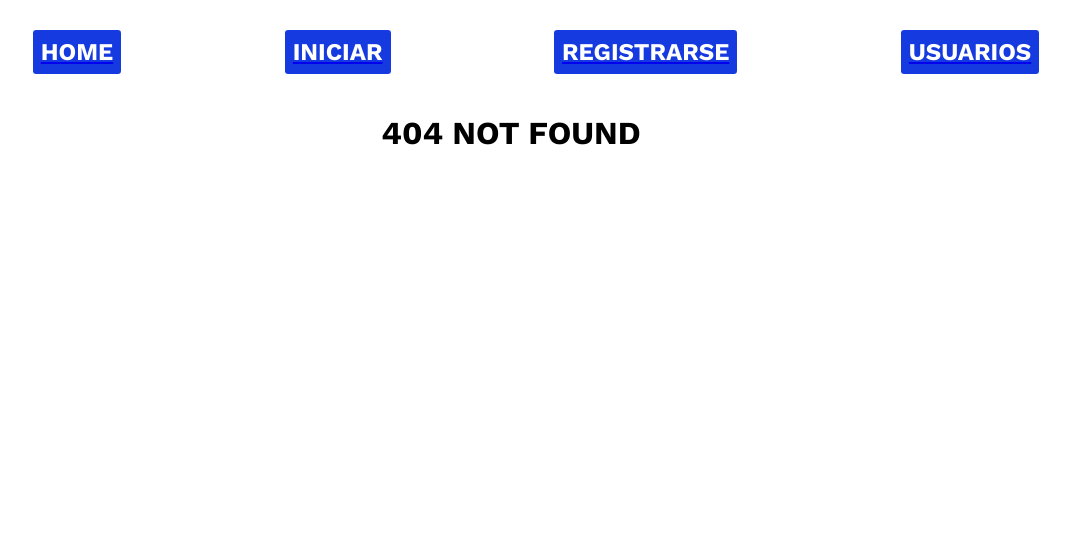
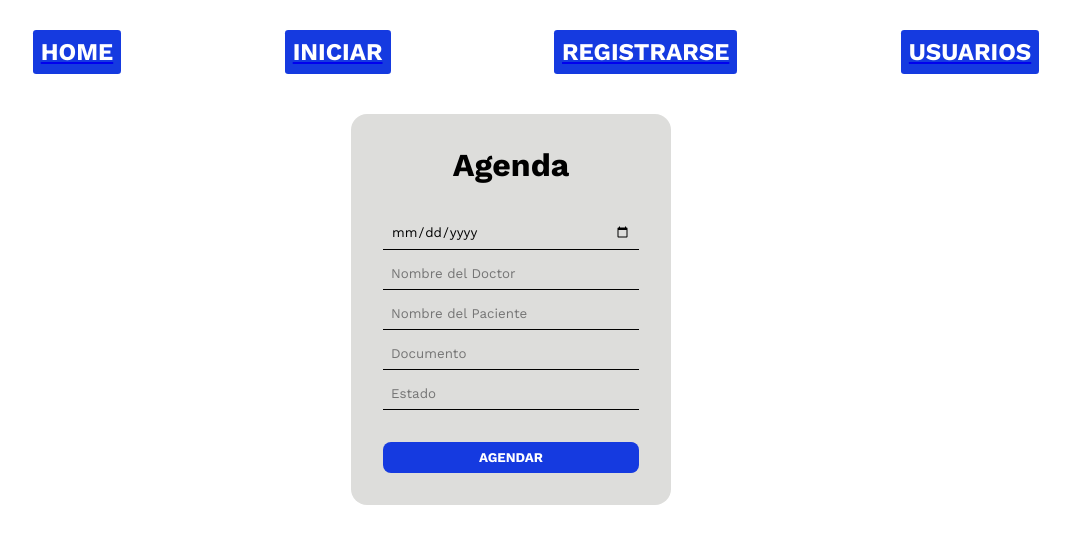
Before and after one commit to Catmorx/MEDICAL-SCIENTIFIC-COMMUNITY-FRONT, a React (Create React App) app: page /agenda in a window 1280 px wide. Before the commit this address had no page. Shown: the top 544 px of the page, without its empty margins (129-1199 px from the left). Built offline with nearby package versions, Linux system fonts and the light colour scheme.

Commit message:
add view Agenda

```diff
--- a/src/App.js
+++ b/src/App.js
@@ -8,14 +8,15 @@ import Login from "./views/Login";
 import Users from './views/Users';
 
 
-import {Link, Route, Routes} from "react-router-dom"
+import { Link, Route, Routes } from "react-router-dom"
 import Register from "./views/Register";
+import Agenda from "./views/Agenda";
 
-export default function App(){
+export default function App() {
 
     //const [view, setView] = useState(<LoginClient></LoginClient>);
 
-   return(
+    return (
         <div>
             {/* <Nav>
             <Button onClick={()=> setView(<Home></Home>)}>Home</Button>
@@ -43,7 +44,7 @@ export default function App(){
                 <Route path='/user' element={<Users></Users>}></Route>
                 <Route path='/user/:name' element={<User></User>}></Route>
                 <Route path='*' element={<h1>404 NOT FOUND</h1>}></Route>
-
+                <Route path="/agenda" element={<Agenda></Agenda>}></Route>
             </Routes>
         </div>
     )
--- a/src/index.js
+++ b/src/index.js
@@ -7,6 +7,6 @@ const container = document.getElementById("root")
 const root = ReactDOM.createRoot(container)
 root.render(
    <BrowserRouter>
-        <App></App>
+      <App></App>
    </BrowserRouter>
 )
--- /dev/null
+++ b/src/views/Agenda.js
@@ -0,0 +1,74 @@
+import React, { useState } from 'react';
+import Input from '../components/forms/Input';
+import Gap from '../components/utils/Gap';
+import Button from '../components/forms/Button';
+import Card from '../components/utils/Card';
+
+export default function Agenda() {
+    const [fecha, setFecha] = useState("");
+    const [estado, setEstado] = useState("");
+    const [doctor, setDoctor] = useState("");
+    const [paciente, setPaciente] = useState("");
+    const [documento, setDocumento] = useState("");
+
+
+    async function onSubmit(e) {
+        e.preventDefault();
+        alert("fecha: " + fecha + ", estado: " + estado + ", doctor: " + doctor + ", paciente: " + paciente + ", documento: " + documento);
+
+        await fetch("http://localhost:4000/agendar", {
+            method: "GET",
+            headers: {
+                "Content-Type": "application.json",
+                fecha,
+                estado
+            }
+
+        })
+            .then(response => { return response.json() })
+            .catch(error => console.error(error))
+            .then(response => console.log(response));
+
+        await fetch("http://localhost:4000/doctor", {
+            method: "GET",
+            headers: {
+                "Content-Type": "application.json",
+            }
+
+        })
+            .then(response => { return response.json() })
+            .catch(error => console.error(error))
+            .then(response => console.log(response));
+
+        fetch("http://localhost:4000/registro", {
+            method: "GET",
+            headers: {
+                "Content-Type": "application.json",
+            }
+
+        })
+            .then(response => { return response.json() })
+            .catch(error => console.error(error))
+            .then(response => console.log(response[0].nombre));
+    }
+
+    return (
+        <form onSubmit={onSubmit}>
+            <Card padding="2rem" flexDirection="column" borderRadius="1rem">
+                <h1>Agenda</h1>
+                <Gap>2rem</Gap>
+                <Input type="Date" onChange={(v) => setFecha(v.target.value)}></Input>
+                <Gap>0.5rem</Gap>
+                <Input onChange={(v) => setDoctor(v.target.value)}>Nombre del Doctor</Input>
+                <Gap>0.5rem</Gap>
+                <Input onChange={(v) => setPaciente(v.target.value)}>Nombre del Paciente</Input>
+                <Gap>0.5rem</Gap>
+                <Input onChange={(v) => setDocumento(v.target.value)}>Documento</Input>
+                <Gap>0.5rem</Gap>
+                <Input onChange={(v) => setEstado(v.target.value)}>Estado</Input>
+                <Gap>2rem</Gap>
+                <Button type="submit"><b>AGENDAR</b></Button>
+            </Card>
+        </form>
+    )
+}
```
Lines whose indentation alone changed are shown as unchanged.
